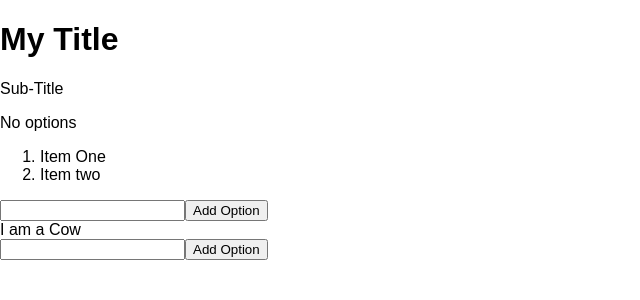
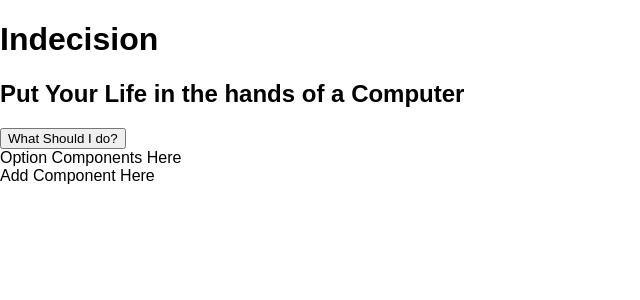
Before and after one commit to ASIF-Mahmud1/LearningReact, a React (Create React App) app in the folder Tutorials/Udemy/react_tutorial/: page / in a window 1280 px wide. Shown: the top 300 px of the page, without its empty margins (0-640 px from the left). Built offline with nearby package versions, Linux system fonts and the light colour scheme.

Commit message:
practice

```diff
--- /dev/null
+++ b/Tutorials/Udemy/react_tutorial/src/6.js
@@ -0,0 +1,58 @@
+import React, { Component } from 'react';
+
+class Header extends React.Component{
+  render(){
+    return(
+      <div>
+         <h1>Indecision</h1>
+         <h2>Put Your Life in the hands of a Computer</h2>
+      </div>
+    )
+  }
+
+}
+
+class Action extends React.Component{
+  render(){
+    return(
+      <div>
+         <button>What Should I do?</button>
+      </div>
+    )
+  }
+}
+
+class Options extends React.Component{
+  render(){
+    return(
+      <div>
+      Option Components Here
+      </div>
+    )
+  }
+}
+
+class AddOption extends React.Component{
+  render(){
+    return(
+      <div>
+      Add Component Here
+      </div>
+    )
+  }
+}
+
+class App extends Component {
+  render() {
+    return (
+      <div>
+          <Header/>
+          <Action />
+          <Options />
+          <AddOption />
+      </div>
+    );
+  }
+}
+
+export default App;
--- a/Tutorials/Udemy/react_tutorial/src/Components/4-Form-Element/Form.js
+++ b/Tutorials/Udemy/react_tutorial/src/Components/4-Form-Element/Form.js
@@ -1,4 +1,6 @@
 import React from "react";
+
+
 
 class Form extends React.Component{
   constructor(props) {
@@ -54,4 +56,6 @@ class Form extends React.Component{
 
 
 
+
+
 export default Form
--- a/Tutorials/Udemy/react_tutorial/src/index.js
+++ b/Tutorials/Udemy/react_tutorial/src/index.js
@@ -1,7 +1,7 @@
 import React from 'react';
 import ReactDOM from 'react-dom';
 import './index.css';
-import App from './4';
+import App from './6';
 import registerServiceWorker from './registerServiceWorker';
 
 ReactDOM.render(<App />, document.getElementById('root'));
```
Also changed, not shown: Tutorials/Udemy/react_tutorial/src/playground/es6-classes-1.js (added, +84 -0 lines).
